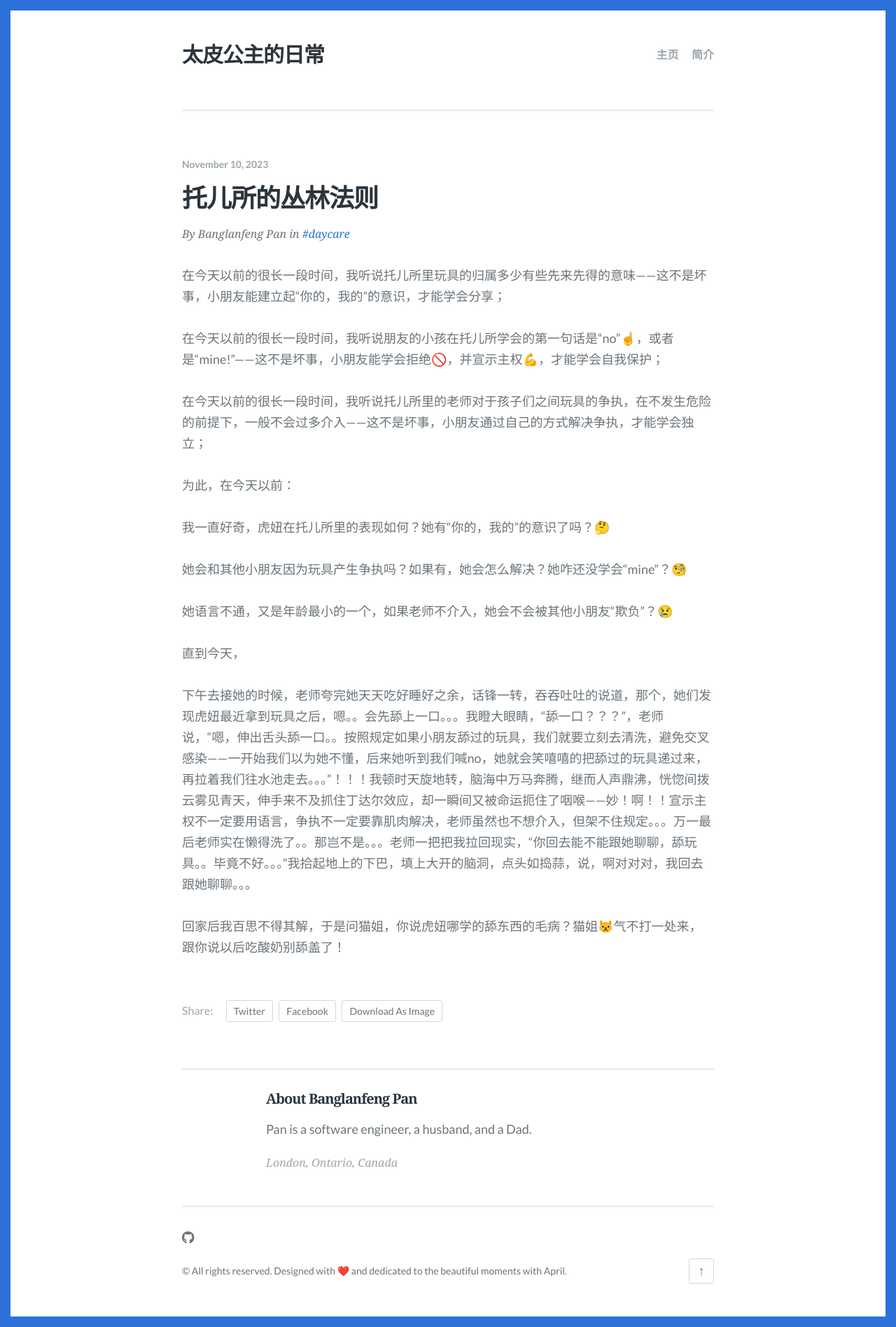
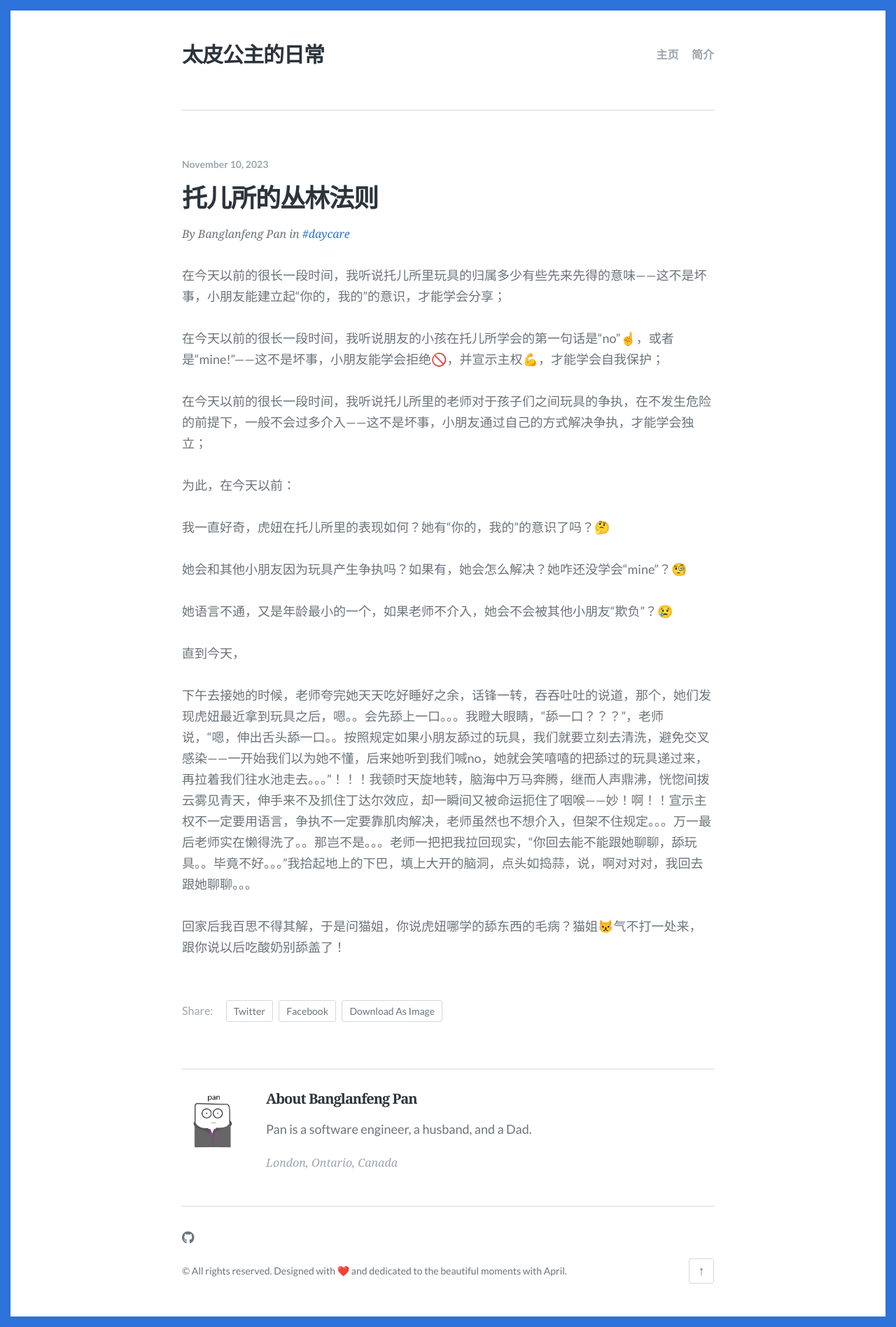
Before and after one commit to spiderPan/APMY, a Jekyll site: the page built from _posts/2023-11-10-托儿所的丛林法则.md, in a window 1280 px wide. Shown: the whole page at 70% size. Built offline with Jekyll 4.4.1, drawn with Linux system fonts in a browser that asks for light colours; some web fonts are replaced.

Commit message:
fix the bug

```diff
--- a/_data/author.json
+++ b/_data/author.json
@@ -2,5 +2,5 @@
   "name": "Banglanfeng Pan",
   "bio": "Pan is a software engineer, a husband, and a Dad.",
   "location": "London, Ontario, Canada",
-  "image": "images/author.jpeg"
+  "image": "/images/author.jpeg"
 }
```
